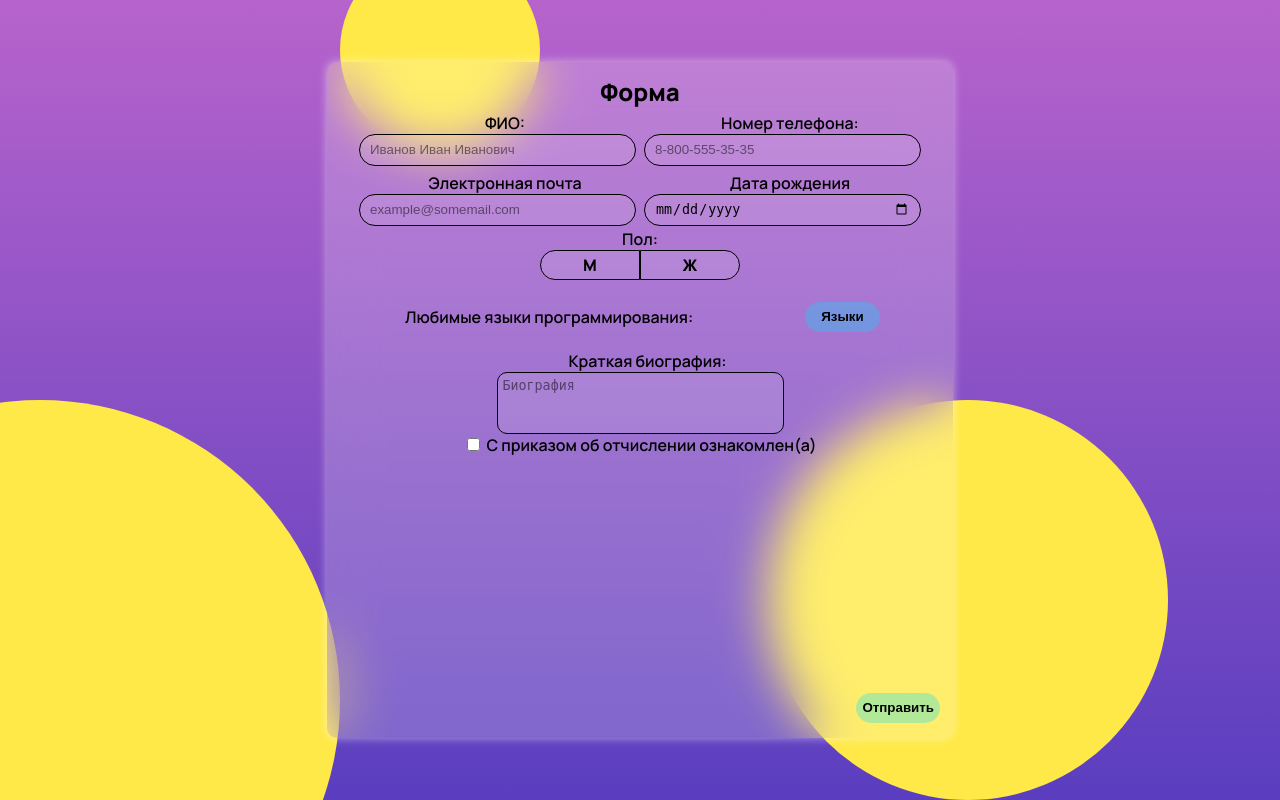
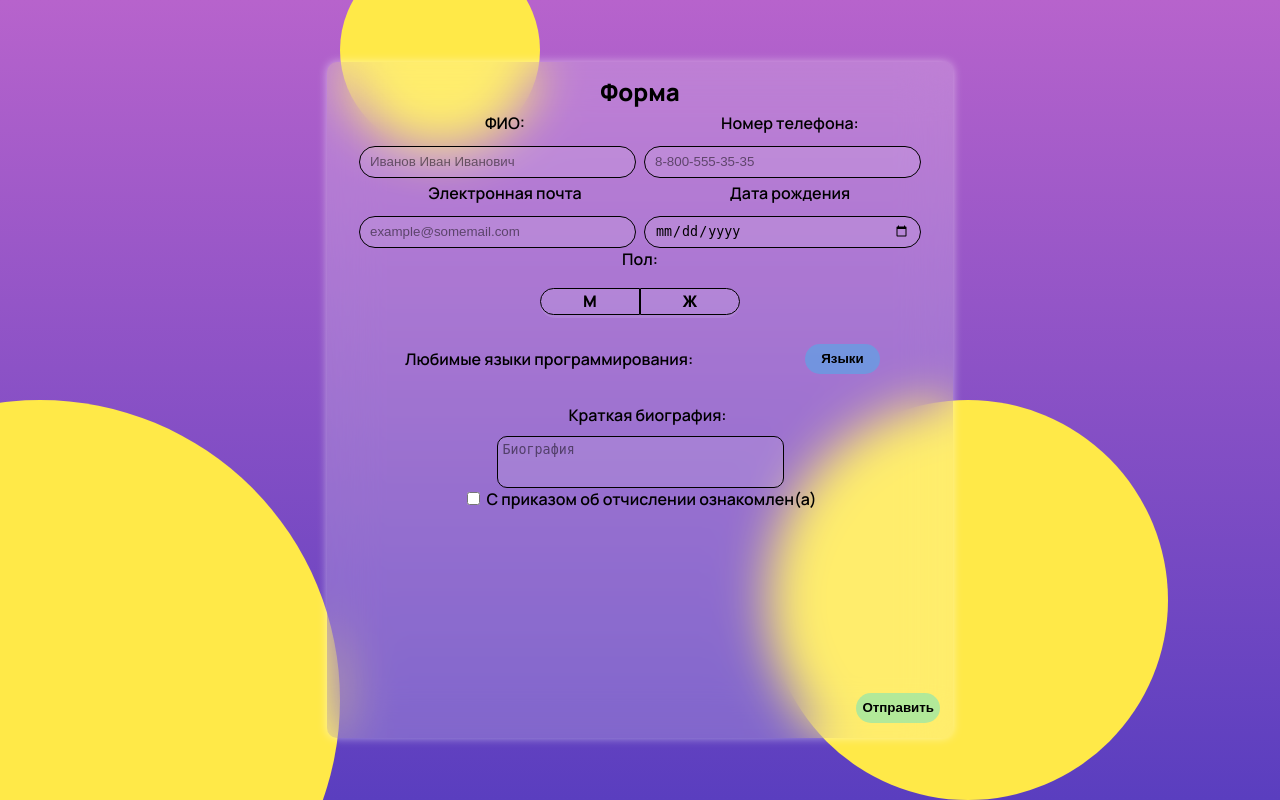
Before and after one commit to Offly123/web-backend, a PHP site: page /temp.html in a window 1280 px wide. Run offline with PHP 8.4, Linux system fonts and the light colour scheme.

Commit message:
О боже

```diff
--- a/4/style.css
+++ b/4/style.css
@@ -112,16 +112,21 @@ form > .main {
 form > .main > .element {
   align-items: center;
   display: flex;
+  position: relative;
   flex-direction: column;
-  height: clamp(60px, 7%, 70px);
+  justify-content: space-between;
+  height: clamp(60px, 12%, 70px);
   width: clamp(250px, 90%, 275px);
   border-radius: 7px;
   padding: 0px 5px;
 }
 
 .element > label {
+  position: relative;
   color: black;
   margin-left: 15px;
+  width: 100%;
+  text-align: center;
   padding: clamp(2px, 1vw, 4px);
   padding-bottom: 0;
 }
@@ -138,6 +143,7 @@ form > .main > .element {
   border: 1px solid black;
   box-shadow: 0px 0px 0px rgba(255,255,255,.5) inset;
   transition: box-shadow 0.3s, background-color 0.3s;
+  margin-top: 10px;
 }
 
 .element > input:hover {
@@ -168,7 +174,10 @@ form > .main > .element {
 .radio > .pol {
   width: 20%;
   text-align: center;
+  position: relative;
 }
+
+
 
 .radio > .radio-buttons-wrapper {
   display: flex;
@@ -180,6 +189,7 @@ form > .main > .element {
 }
 
 .btn-wrapper {
+  height: min(100%, 25px);
   width: calc(100% - 20px);
   background-color: none;
   transition: background-color .12s;
@@ -243,15 +253,24 @@ form > .main > .element {
 
 .languages {
   display: flex;
+  position: relative;
   flex-direction: row;
   align-items: center;
   justify-content: space-between;
   height: clamp(20px, 10%, 140px);
   width: clamp(300px, 80%, 500px);
+  padding: 12px 0px;
 }
 
 .languages > label {
   align-content: center;
+  position: relative;
+  padding: 4px 5px;
+  min-height: 25px;
+  height: fit-content;
+  border-radius: 100px;
+  margin-right: 5px;
+
 }
 
 .language-btn {
@@ -263,7 +282,7 @@ form > .main > .element {
   border: none;
   border-radius: 100px;
   height: clamp(30px, 1vw, 70px);
-  width: 75px;
+  width: clamp(50px, 15vw, 75px);
   background-color: rgba(0, 221, 255, 0.3);
   transition: all .3s;
 }
@@ -312,11 +331,6 @@ form > .main > .element {
   width: 5px;
 }
 
-.languages > label {
-  padding: 5px;
-  height: 100%;
-}
-
 .language-list > li {
   padding-left: 5px;
   width: 100px;
@@ -344,10 +358,6 @@ form > .main > .element {
   width: 100%;
 }
 
-.language-list > li > label:hover {
-
-}
-
 
 
 /* БИОГРАФИЯ */
@@ -368,6 +378,7 @@ form > .main > .element {
   padding: 5px;
   width: 100%;
   border-radius: 10px;
+  margin-top: 10px;
 }
 
 #biography > textarea::placeholder {
@@ -412,3 +423,33 @@ form > .main > .element {
   outline: none;
   box-shadow: 0px 0px 7px rgba(0, 0, 0, .3) inset;
 }
+
+
+
+/* ОШИБКИ */
+
+
+
+.error-text  {
+  /* display: none; */
+  color: #ff1010;
+  font-size: clamp(6px, 2.5vw, 9px);
+  position: absolute;
+  left: 20px;
+  top: 23px;
+}
+
+.error-text-sex {
+  left: 45px;
+  top: 20px;
+}
+
+.error-text-languages {
+  top: -15px;
+  left: 23px;
+}
+
+.error-text-biography {
+  left: 10px;
+  top: 22px;
+}
```
Also changed, not shown: 4/page.html (renamed from 4/index.html, +36 -6 lines), 4/.htaccess (added), 3 other files.
